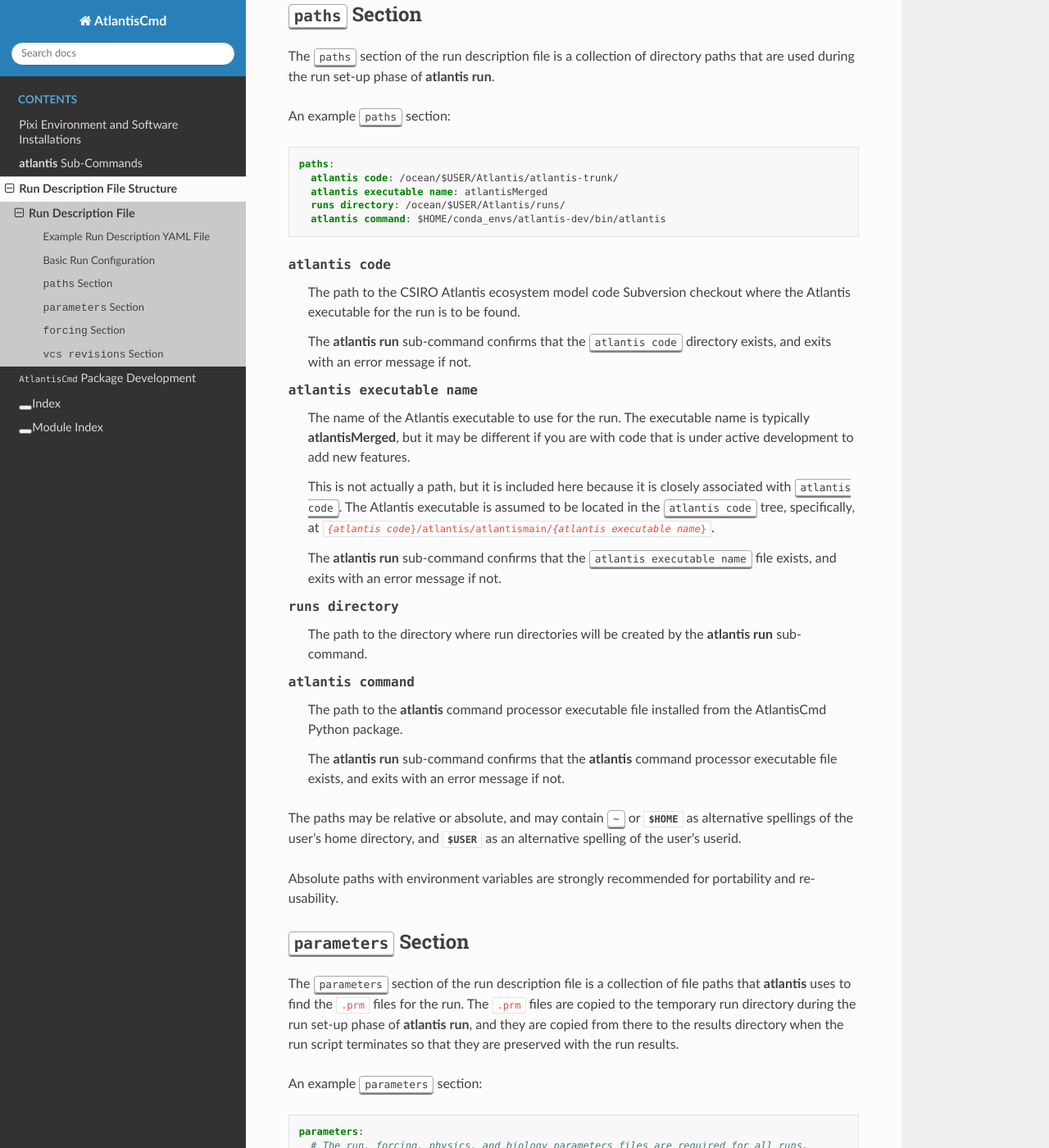
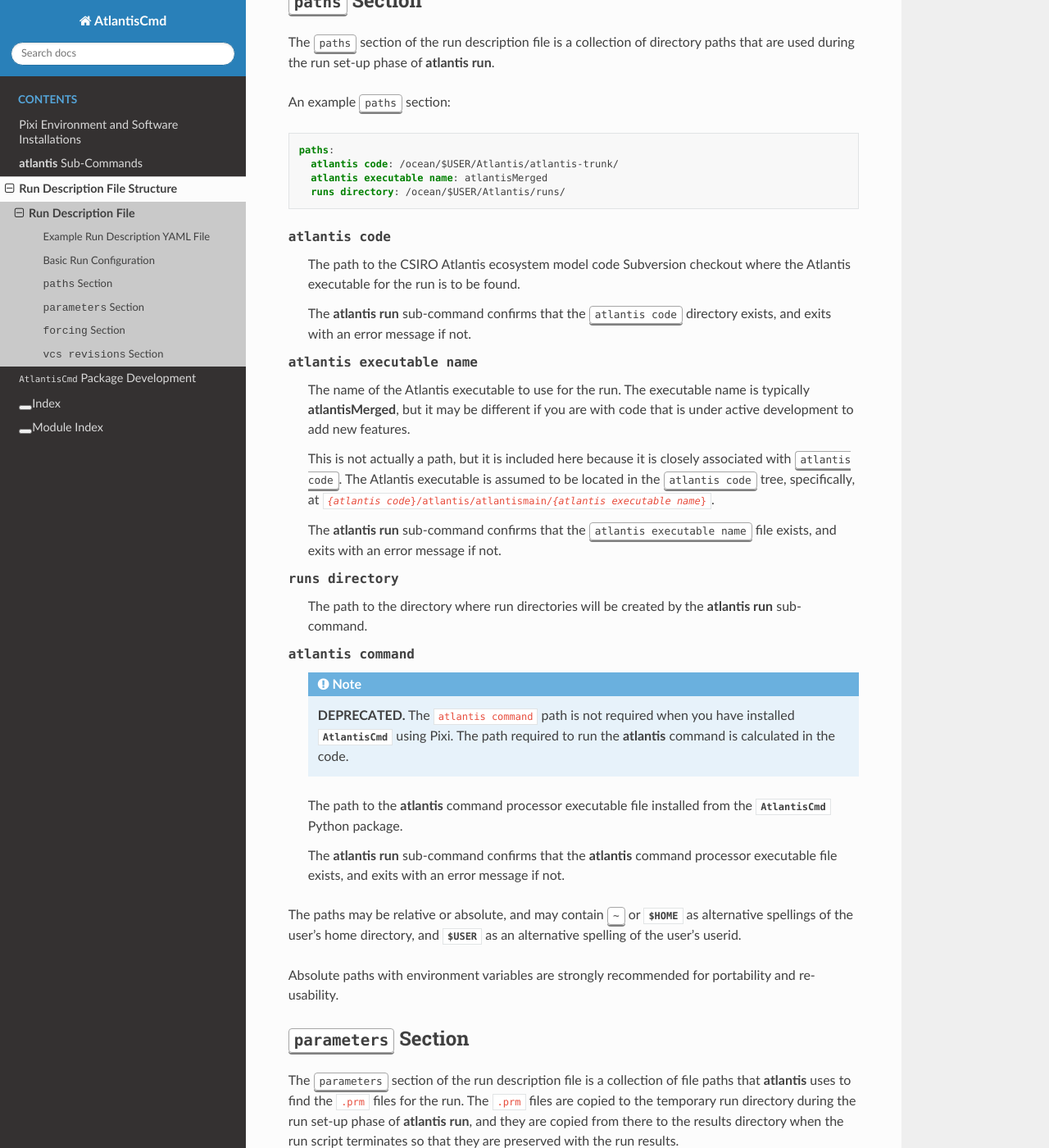
Before and after one commit to SS-Atlantis/AtlantisCmd, a Sphinx documentation site: the page built from docs/run_description_file/yaml_file.rst, in a window 1280 px wide and 1400 px high, scrolled down 3002 px. Shown: the whole window at 82% size. Built offline with Sphinx 7.4.7 and the Read the Docs theme 3.1.0, drawn with Linux system fonts in a browser that asks for light colours; some of the changed text lies outside the part shown.

Commit message:
Replace `atlantis command` path with `pixi run -m`
Migrated the `atlantis command` functionality to use Pixi workflows
(`pixi run -m ... atlantis`). Updated related tests, documentation, and run
descriptions to align with the new approach, deprecating the legacy
`atlantis command` path.

```diff
--- a/docs/run_description_file/atlantis-example.yaml
+++ b/docs/run_description_file/atlantis-example.yaml
@@ -4,7 +4,6 @@ paths:
   atlantis code: /ocean/$USER/Atlantis/atlantis-trunk/
   atlantis executable name: atlantisMerged
   runs directory: /ocean/$USER/Atlantis/runs/
-  atlantis command: $HOME/conda_envs/atlantis-dev/bin/atlantis
 
 # The name of the boxes .bgm file must match the value of the "geometry" attribute in the
 # global attributes of the initial conditions file.
--- a/docs/run_description_file/yaml_file.rst
+++ b/docs/run_description_file/yaml_file.rst
@@ -137,7 +137,6 @@ An example :kbd:`paths` section:
       atlantis code: /ocean/$USER/Atlantis/atlantis-trunk/
       atlantis executable name: atlantisMerged
       runs directory: /ocean/$USER/Atlantis/runs/
-      atlantis command: $HOME/conda_envs/atlantis-dev/bin/atlantis
 
 :kbd:`atlantis code`
   The path to the CSIRO Atlantis ecosystem model code Subversion checkout where
@@ -169,8 +168,14 @@ An example :kbd:`paths` section:
   the :command:`atlantis run` sub-command.
 
 :kbd:`atlantis command`
+  .. note::
+     **DEPRECATED.**
+     The ``atlantis command`` path is not required when you have installed :py:obj:`AtlantisCmd`
+     using Pixi.
+     The path required to run the :program:`atlantis` command is calculated in the code.
+
   The path to the :program:`atlantis` command processor executable file installed from
-  the AtlantisCmd Python package.
+  the :py:obj:`AtlantisCmd` Python package.
 
   The :command:`atlantis run` sub-command confirms that the
   :program:`atlantis` command processor executable file exists,
```
Also changed, not shown: 3 other files.
